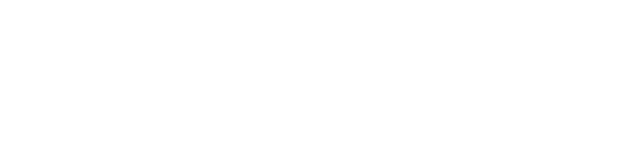
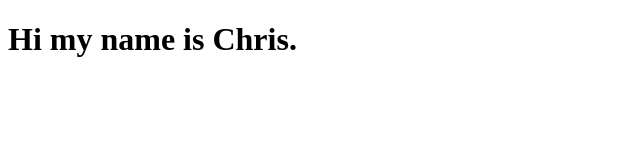
Before and after one commit to Chris-E-B/Portfolio, a plain HTML site: page index.html in a window 1280 px wide. Shown: the whole page, without its empty margins (0-640 px from the left). Drawn offline with Linux system fonts and the light colour scheme.

Commit message:
Init Portfolio

```diff
--- a/index.html
+++ b/index.html
@@ -7,7 +7,11 @@
     <title>Portfolio</title>
 </head>
 <body>
-
+    <heading>
+        <h1>
+            Hi my name is Chris.
+        </h1>
+    </heading>
     <script src="app.js"></script>
 </body>
 </html>
--- a/style.css
+++ b/style.css
@@ -0,0 +1,5 @@
+html {
+    padding: 0;
+    margin: 0;
+    max-width: 100vw;
+}
```
